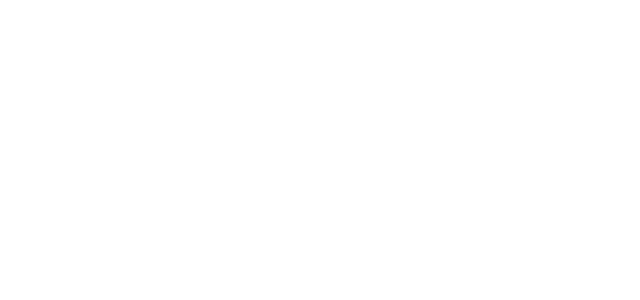
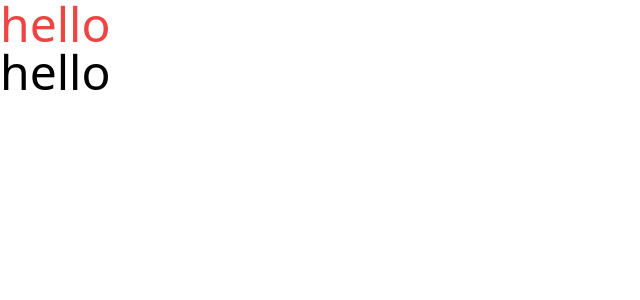
Before and after one commit to fe-bootcamp-2021/evently, a React (Create React App) app: page / in a window 1280 px wide. Shown: the top 300 px of the page, without its empty margins (0-640 px from the left). Built offline with nearby package versions, Linux system fonts and the light colour scheme.

Commit message:
feat: add tailwind css

```diff
--- /dev/null
+++ b/craco.config.js
@@ -0,0 +1,8 @@
+// craco.config.js
+module.exports = {
+  style: {
+    postcss: {
+      plugins: [require("tailwindcss"), require("autoprefixer")],
+    },
+  },
+};
--- a/src/App.js
+++ b/src/App.js
@@ -1,9 +1,10 @@
-import './App.css';
+// import "./App.css";
 
 function App() {
   return (
     <div className="App">
-
+      <p className="text-red-500 text-5xl">hello</p>
+      <p className="text-5xl">hello</p>
     </div>
   );
 }
--- a/src/index.css
+++ b/src/index.css
@@ -1,13 +1,3 @@
-body {
-  margin: 0;
-  font-family: -apple-system, BlinkMacSystemFont, 'Segoe UI', 'Roboto', 'Oxygen',
-    'Ubuntu', 'Cantarell', 'Fira Sans', 'Droid Sans', 'Helvetica Neue',
-    sans-serif;
-  -webkit-font-smoothing: antialiased;
-  -moz-osx-font-smoothing: grayscale;
-}
-
-code {
-  font-family: source-code-pro, Menlo, Monaco, Consolas, 'Courier New',
-    monospace;
-}
+@tailwind base;
+@tailwind components;
+@tailwind utilities;
--- /dev/null
+++ b/tailwind.config.js
@@ -0,0 +1,11 @@
+module.exports = {
+  purge: ["./src/**/*.{js,jsx,ts,tsx}", "./public/index.html"],
+  darkMode: false, // or 'media' or 'class'
+  theme: {
+    extend: {},
+  },
+  variants: {
+    extend: {},
+  },
+  plugins: [],
+};
```
Also changed, not shown: package.json (+10 -4 lines), 1 other file (tests, documents, lock files or other folders).
